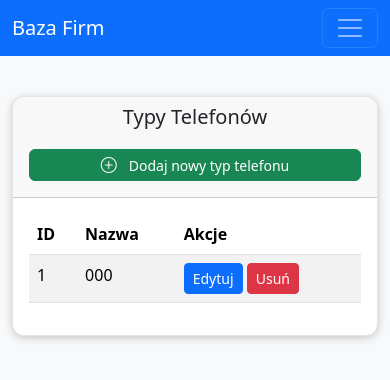
After one commit to pawelpalicki/ListaFirm3, a Flask app: page /phone_types in a window 390 px wide. The commit adds this page. Shown: the top 380 px of the page. Run offline with Flask 3, Linux system fonts and the light colour scheme; tables that the repository leaves empty hold one stand-in row (values such as "Sample post"); some libraries are stand-ins or nearby versions.

Commit message:
Added pages to edit tables for specializates, compay type, phone type, adres type, and mail type

```diff
--- a/app/routes.py
+++ b/app/routes.py
@@ -700,3 +700,337 @@ def edit_company(company_id):
                 return render_template('company_edit_form.html', form=form, title='Edycja firmy') # Dodano context
         else:
             return render_template('company_edit_form.html', form=form, title='Edycja firmy') # Dodano context
+
+
+
+@main.route('/specialties')
+def list_specialties():
+    specialties = Specjalnosci.query.all()
+    return render_template('specialties.html', items=specialties, title='Specjalności')
+
+@main.route('/specialties/new', methods=['GET', 'POST'])
+def new_specialty():
+    from app.forms import SpecialtyForm # Local import
+    form = SpecialtyForm()
+    if form.validate_on_submit():
+        try:
+            # Sprawdzamy, czy specjalność już istnieje (case-insensitive)
+            existing_spec = Specjalnosci.query.filter(func.lower(Specjalnosci.Specjalnosc) == func.lower(form.name.data)).first()
+            if existing_spec:
+                flash('Specjalność o tej nazwie już istnieje.', 'warning')
+            else:
+                max_id = db.session.query(func.max(Specjalnosci.ID_SPECJALNOSCI)).scalar() or 0
+                new_spec = Specjalnosci(ID_SPECJALNOSCI=max_id + 1, Specjalnosc=form.name.data)
+                db.session.add(new_spec)
+                db.session.commit()
+                flash('Specjalność została dodana pomyślnie!', 'success')
+                return redirect(url_for('main.list_specialties'))
+        except SQLAlchemyError as e:
+            db.session.rollback()
+            flash(f'Wystąpił błąd podczas dodawania specjalności: {e}', 'danger')
+    return render_template('simple_form.html', form=form, title='Dodaj Specjalność', back_url=url_for('main.list_specialties'))
+
+@main.route('/specialties/<int:id>/edit', methods=['GET', 'POST'])
+def edit_specialty(id):
+    from app.forms import SpecialtyForm # Local import
+    specialty = Specjalnosci.query.get_or_404(id)
+    form = SpecialtyForm(obj=specialty)
+    if request.method == 'GET':
+        # Explicitly set the form data for the 'name' field from the model attribute 'Specjalnosc'
+        form.name.data = specialty.Specjalnosc
+        return render_template('simple_form.html', form=form, title='Edytuj Specjalność', back_url=url_for('main.list_specialties'))
+    else: # POST request
+        if form.validate_on_submit():
+            try:
+                # Sprawdzamy, czy inna specjalność o tej nazwie już istnieje (case-insensitive)
+                existing_spec = Specjalnosci.query.filter(func.lower(Specjalnosci.Specjalnosc) == func.lower(form.name.data), Specjalnosci.ID_SPECJALNOSCI != id).first()
+                if existing_spec:
+                    flash('Specjalność o tej nazwie już istnieje.', 'warning')
+                else:
+                    specialty.Specjalnosc = form.name.data
+                    db.session.commit()
+                    flash('Specjalność została zaktualizowana pomyślnie!', 'success')
+                    return redirect(url_for('main.list_specialties'))
+            except SQLAlchemyError as e:
+                db.session.rollback()
+                flash(f'Wystąpił błąd podczas aktualizacji specjalności: {e}', 'danger')
+        return render_template('simple_form.html', form=form, title='Edytuj Specjalność', back_url=url_for('main.list_specialties'))
+
+@main.route('/specialties/<int:id>/delete', methods=['POST'])
+def delete_specialty(id):
+    specialty = Specjalnosci.query.get_or_404(id)
+    try:
+        db.session.delete(specialty)
+        db.session.commit()
+        flash('Specjalność została usunięta pomyślnie!', 'success')
+    except SQLAlchemyError as e:
+        db.session.rollback()
+        flash(f'Wystąpił błąd podczas usuwania specjalności: {e}', 'danger')
+    return redirect(url_for('main.list_specialties'))
+
+
+@main.route('/address_types')
+def list_address_types():
+    address_types = AdresyTyp.query.all()
+    return render_template('address_types.html', items=address_types, title='Typy Adresów')
+
+@main.route('/address_types/new', methods=['GET', 'POST'])
+def new_address_type():
+    from app.forms import AddressTypeForm # Local import
+    form = AddressTypeForm()
+    if form.validate_on_submit():
+        try:
+            # Sprawdzamy, czy typ adresu już istnieje (case-insensitive)
+            existing_type = AdresyTyp.query.filter(func.lower(AdresyTyp.Typ_adresu) == func.lower(form.name.data)).first()
+            if existing_type:
+                flash('Typ adresu o tej nazwie już istnieje.', 'warning')
+            else:
+                max_id = db.session.query(func.max(AdresyTyp.ID_ADRESY_TYP)).scalar() or 0
+                new_type = AdresyTyp(ID_ADRESY_TYP=max_id + 1, Typ_adresu=form.name.data)
+                db.session.add(new_type)
+                db.session.commit()
+                flash('Typ adresu został dodany pomyślnie!', 'success')
+                return redirect(url_for('main.list_address_types'))
+        except SQLAlchemyError as e:
+            db.session.rollback()
+            flash(f'Wystąpił błąd podczas dodawania typu adresu: {e}', 'danger')
+    return render_template('simple_form.html', form=form, title='Dodaj Typ Adresu', back_url=url_for('main.list_address_types'))
+
+
+@main.route('/address_types/<int:id>/edit', methods=['GET', 'POST'])
+def edit_address_type(id):
+    from app.forms import AddressTypeForm # Local import
+    address_type = AdresyTyp.query.get_or_404(id)
+    form = AddressTypeForm(obj=address_type)
+    if request.method == 'GET':
+         # Explicitly set the form data for the 'name' field from the model attribute 'Typ_adresu'
+        form.name.data = address_type.Typ_adresu
+        return render_template('simple_form.html', form=form, title='Edytuj Typ Adresu', back_url=url_for('main.list_address_types'))
+    else: # POST request
+        if form.validate_on_submit():
+            try:
+                # Sprawdzamy, czy inny typ adresu o tej nazwie już istnieje (case-insensitive)
+                existing_type = AdresyTyp.query.filter(func.lower(AdresyTyp.Typ_adresu) == func.lower(form.name.data), AdresyTyp.ID_ADRESY_TYP != id).first()
+                if existing_type:
+                    flash('Typ adresu o tej nazwie już istnieje.', 'warning')
+                else:
+                    address_type.Typ_adresu = form.name.data
+                    db.session.commit()
+                    flash('Typ adresu został zaktualizowany pomyślnie!', 'success')
+                    return redirect(url_for('main.list_address_types'))
+            except SQLAlchemyError as e:
+                db.session.rollback()
+                flash(f'Wystąpił błąd podczas aktualizacji typu adresu: {e}', 'danger')
+        return render_template('simple_form.html', form=form, title='Edytuj Typ Adresu', back_url=url_for('main.list_address_types'))
+
+@main.route('/address_types/<int:id>/delete', methods=['POST'])
+def delete_address_type(id):
+    address_type = AdresyTyp.query.get_or_404(id)
+    try:
+        db.session.delete(address_type)
+        db.session.commit()
+        flash('Typ adresu został usunięty pomyślnie!', 'success')
+    except SQLAlchemyError as e:
+        db.session.rollback()
+        flash(f'Wystąpił błąd podczas usuwania typu adresu: {e}', 'danger')
+    return redirect(url_for('main.list_address_types'))
+
+
+@main.route('/email_types')
+def list_email_types():
+    email_types = EmailTyp.query.all()
+    return render_template('email_types.html', items=email_types, title='Typy E-maili')
+
+@main.route('/email_types/new', methods=['GET', 'POST'])
+def new_email_type():
+    from app.forms import EmailTypeForm # Local import
+    form = EmailTypeForm()
+    if form.validate_on_submit():
+        try:
+            # Sprawdzamy, czy typ emaila już istnieje (case-insensitive)
+            existing_type = EmailTyp.query.filter(func.lower(EmailTyp.Typ_emaila) == func.lower(form.name.data)).first()
+            if existing_type:
+                flash('Typ emaila o tej nazwie już istnieje.', 'warning')
+            else:
+                max_id = db.session.query(func.max(EmailTyp.ID_EMAIL_TYP)).scalar() or 0
+                new_type = EmailTyp(ID_EMAIL_TYP=max_id + 1, Typ_emaila=form.name.data)
+                db.session.add(new_type)
+                db.session.commit()
+                flash('Typ emaila został dodany pomyślnie!', 'success')
+                return redirect(url_for('main.list_email_types'))
+        except SQLAlchemyError as e:
+            db.session.rollback()
+            flash(f'Wystąpił błąd podczas dodawania typu emaila: {e}', 'danger')
+    return render_template('simple_form.html', form=form, title='Dodaj Typ E-maila', back_url=url_for('main.list_email_types'))
+
+@main.route('/email_types/<int:id>/edit', methods=['GET', 'POST'])
+def edit_email_type(id):
+    from app.forms import EmailTypeForm # Local import
+    email_type = EmailTyp.query.get_or_404(id)
+    form = EmailTypeForm(obj=email_type)
+    if request.method == 'GET':
+        # Explicitly set the form data for the 'name' field from the model attribute 'Typ_emaila'
+        form.name.data = email_type.Typ_emaila
+        return render_template('simple_form.html', form=form, title='Edytuj Typ E-maila', back_url=url_for('main.list_email_types'))
+    else: # POST request
+        if form.validate_on_submit():
+            try:
+                # Sprawdzamy, czy inny typ emaila o tej nazwie już istnieje (case-insensitive)
+                existing_type = EmailTyp.query.filter(func.lower(EmailTyp.Typ_emaila) == func.lower(form.name.data), EmailTyp.ID_EMAIL_TYP != id).first()
+                if existing_type:
+                    flash('Typ emaila o tej nazwie już istnieje.', 'warning')
+                else:
+                    email_type.Typ_emaila = form.name.data
+                    db.session.commit()
+                    flash('Typ emaila został zaktualizowany pomyślnie!', 'success')
+                    return redirect(url_for('main.list_email_types'))
+            except SQLAlchemyError as e:
+                db.session.rollback()
+                flash(f'Wystąpił błąd podczas aktualizacji typu emaila: {e}', 'danger')
+        return render_template('simple_form.html', form=form, title='Edytuj Typ E-maila', back_url=url_for('main.list_email_types'))
+
+@main.route('/email_types/<int:id>/delete', methods=['POST'])
+def delete_email_type(id):
+    email_type = EmailTyp.query.get_or_404(id)
+    try:
+        db.session.delete(email_type)
+        db.session.commit()
+        flash('Typ emaila został usunięty pomyślnie!', 'success')
+    except SQLAlchemyError as e:
+        db.session.rollback()
+        flash(f'Wystąpił błąd podczas usuwania typu emaila: {e}', 'danger')
+    return redirect(url_for('main.list_email_types'))
+
+
+@main.route('/phone_types')
+def list_phone_types():
+    phone_types = TelefonTyp.query.all()
+    return render_template('phone_types.html', items=phone_types, title='Typy Telefonów')
+
+@main.route('/phone_types/new', methods=['GET', 'POST'])
+def new_phone_type():
+    from app.forms import PhoneTypeForm # Local import
+    form = PhoneTypeForm()
+    if form.validate_on_submit():
+        try:
+            # Sprawdzamy, czy typ telefonu już istnieje (case-insensitive)
+            existing_type = TelefonTyp.query.filter(func.lower(TelefonTyp.Typ_telefonu) == func.lower(form.name.data)).first()
+            if existing_type:
+                flash('Typ telefonu o tej nazwie już istnieje.', 'warning')
+            else:
+                max_id = db.session.query(func.max(TelefonTyp.ID_TELEFON_TYP)).scalar() or 0
+                new_type = TelefonTyp(ID_TELEFON_TYP=max_id + 1, Typ_telefonu=form.name.data)
+                db.session.add(new_type)
+                db.session.commit()
+                flash('Typ telefonu został dodany pomyślnie!', 'success')
+                return redirect(url_for('main.list_phone_types'))
+        except SQLAlchemyError as e:
+            db.session.rollback()
+            flash(f'Wystąpił błąd podczas dodawania typu telefonu: {e}', 'danger')
+    return render_template('simple_form.html', form=form, title='Dodaj Typ Telefonu', back_url=url_for('main.list_phone_types'))
+
+@main.route('/phone_types/<int:id>/edit', methods=['GET', 'POST'])
+def edit_phone_type(id):
+    from app.forms import PhoneTypeForm # Local import
+    phone_type = TelefonTyp.query.get_or_404(id)
+    form = PhoneTypeForm(obj=phone_type)
+    if request.method == 'GET':
+        # Explicitly set the form data for the 'name' field from the model attribute 'Typ_telefonu'
+        form.name.data = phone_type.Typ_telefonu
+        return render_template('simple_form.html', form=form, title='Edytuj Typ Telefonu', back_url=url_for('main.list_phone_types'))
+    else: # POST request
+        if form.validate_on_submit():
+            try:
+                # Sprawdzamy, czy inny typ telefonu o tej nazwie już istnieje (case-insensitive)
+                existing_type = TelefonTyp.query.filter(func.lower(TelefonTyp.Typ_telefonu) == func.lower(form.name.data), TelefonTyp.ID_TELEFON_TYP != id).first()
+                if existing_type:
+                    flash('Typ telefonu o tej nazwie już istnieje.', 'warning')
+                else:
+                    phone_type.Typ_telefonu = form.name.data
+                    db.session.commit()
+                    flash('Typ telefonu został zaktualizowany pomyślnie!', 'success')
+                    return redirect(url_for('main.list_phone_types'))
+            except SQLAlchemyError as e:
+                db.session.rollback()
+                flash(f'Wystąpił błąd podczas aktualizacji typu telefonu: {e}', 'danger')
+        return render_template('simple_form.html', form=form, title='Edytuj Typ Telefonu', back_url=url_for('main.list_phone_types'))
+
+@main.route('/phone_types/<int:id>/delete', methods=['POST'])
+def delete_phone_type(id):
+    phone_type = TelefonTyp.query.get_or_404(id)
+    try:
+        db.session.delete(phone_type)
+        db.session.commit()
+        flash('Typ telefonu został usunięty pomyślnie!', 'success')
+    except SQLAlchemyError as e:
+        db.session.rollback()
+        flash(f'Wystąpił błąd podczas usuwania typu telefonu: {e}', 'danger')
+    return redirect(url_for('main.list_phone_types'))
+
+# Routes for Company Types
+@main.route('/company_types')
+def list_company_types():
+    company_types = FirmyTyp.query.all()
+    return render_template('company_types.html', items=company_types, title='Typy Firm')
+
+@main.route('/company_types/new', methods=['GET', 'POST'])
+def new_company_type():
+    from app.forms import CompanyTypeForm # Local import
+    form = CompanyTypeForm()
+    if form.validate_on_submit():
+        try:
+            # Check if company type already exists (case-insensitive)
+            existing_type = FirmyTyp.query.filter(func.lower(FirmyTyp.Typ_firmy) == func.lower(form.name.data)).first()
+            if existing_type:
+                flash('Typ firmy o tej nazwie już istnieje.', 'warning')
+            else:
+                # Generate a unique ID for FirmyTyp (using UUID snippet from previous try)
+                import uuid
+                new_id = str(uuid.uuid4())[:8].upper() # Skrócony UUID jako identyfikator
+                new_type = FirmyTyp(ID_FIRMY_TYP=new_id, Typ_firmy=form.name.data)
+                db.session.add(new_type)
+                db.session.commit()
+                flash('Typ firmy został dodany pomyślnie!', 'success')
+                return redirect(url_for('main.list_company_types'))
+        except SQLAlchemyError as e:
+            db.session.rollback()
+            flash(f'Wystąpił błąd podczas dodawania typu firmy: {e}', 'danger')
+    return render_template('simple_form.html', form=form, title='Dodaj Typ Firmy', back_url=url_for('main.list_company_types'))
+
+@main.route('/company_types/<string:id>/edit', methods=['GET', 'POST'])
+def edit_company_type(id):
+    from app.forms import CompanyTypeForm # Local import
+    company_type = FirmyTyp.query.get_or_404(id)
+    form = CompanyTypeForm(obj=company_type)
+    if request.method == 'GET':
+         # Explicitly set the form data for the 'name' field from the model attribute 'Typ_firmy'
+        form.name.data = company_type.Typ_firmy
+        return render_template('simple_form.html', form=form, title='Edytuj Typ Firmy', back_url=url_for('main.list_company_types'))
+    else: # POST request
+        if form.validate_on_submit():
+            try:
+                # Check if another company type with this name already exists (case-insensitive)
+                existing_type = FirmyTyp.query.filter(func.lower(FirmyTyp.Typ_firmy) == func.lower(form.name.data), FirmyTyp.ID_FIRMY_TYP != id).first()
+                if existing_type:
+                     flash('Typ firmy o tej nazwie już istnieje.', 'warning')
+                else:
+                    company_type.Typ_firmy = form.name.data
+                    db.session.commit()
+                    flash('Typ firmy został zaktualizowany pomyślnie!', 'success')
+                    return redirect(url_for('main.list_company_types'))
+            except SQLAlchemyError as e:
+                db.session.rollback()
+                flash(f'Wystąpił błąd podczas aktualizacji typu firmy: {e}', 'danger')
+        return render_template('simple_form.html', form=form, title='Edytuj Typ Firmy', back_url=url_for('main.list_company_types'))
+
+@main.route('/company_types/<string:id>/delete', methods=['POST'])
+def delete_company_type(id):
+    company_type = FirmyTyp.query.get_or_404(id)
+    try:
+        db.session.delete(company_type)
+        db.session.commit()
+        flash('Typ firmy został usunięty pomyślnie!', 'success')
+    except SQLAlchemyError as e:
+        db.session.rollback()
+        flash(f'Wystąpił błąd podczas usuwania typu firmy: {e}', 'danger')
+    return redirect(url_for('main.list_company_types'))
--- a/app/templates/base.html
+++ b/app/templates/base.html
@@ -35,11 +35,11 @@
                                 Inne formularze
                             </a>
                             <ul class="dropdown-menu" aria-labelledby="navbarDropdown">
-                                <li><a class="dropdown-item" href="#">Dodaj Specjalność</a></li>
-                                <li><a class="dropdown-item" href="#">Dodaj typ firmy</a></li>
-                                <li><a class="dropdown-item" href="#">Dodaj typ adresu</a></li>
-                                <li><a class="dropdown-item" href="#">Dodaj typ telefonu</a></li>
-                                <li><a class="dropdown-item" href="#">Dodaj typ e-maila</a></li>
+                                <li><a class="dropdown-item" href="{{ url_for('main.list_specialties') }}">Specjalności</a></li>
+                                <li><a class="dropdown-item" href="{{ url_for('main.list_company_types') }}">Typy firm</a></li>
+                                <li><a class="dropdown-item" href="{{ url_for('main.list_address_types') }}">Typy adresów</a></li>
+                                <li><a class="dropdown-item" href="{{ url_for('main.list_phone_types') }}">Typy telefonów</a></li>
+                                <li><a class="dropdown-item" href="{{ url_for('main.list_email_types') }}">Typy e-maili</a></li>
                                 <!-- <li><hr class="dropdown-divider"></li> -->
                             </ul>
                         </li>
--- /dev/null
+++ b/app/templates/phone_types.html
@@ -0,0 +1,41 @@
+{% extends 'base.html' %}
+
+{% block content %}
+<div class="row">
+    <div class="col-12">
+        <div class="card">
+            <div class="card-header d-flex justify-content-between align-items-center">
+                <h5 class="card-title">{{ title }}</h5>
+                 <a href="{{ url_for('main.new_phone_type') }}" class="btn btn-success btn-sm">
+                    <i class="bi bi-plus-circle"></i> Dodaj nowy typ telefonu
+                </a>
+            </div>
+            <div class="card-body">
+                <table class="table table-striped">
+                    <thead>
+                        <tr>
+                            <th>ID</th>
+                            <th>Nazwa</th>
+                            <th>Akcje</th>
+                        </tr>
+                    </thead>
+                    <tbody>
+                        {% for item in items %}
+                        <tr>
+                            <td>{{ item.ID_TELEFON_TYP }}</td>
+                            <td>{{ item.Typ_telefonu }}</td>
+                            <td>
+                                <a href="{{ url_for('main.edit_phone_type', id=item.ID_TELEFON_TYP) }}" class="btn btn-sm btn-primary">Edytuj</a>
+                                <form action="{{ url_for('main.delete_phone_type', id=item.ID_TELEFON_TYP) }}" method="POST" style="display: inline;">
+                                    <button type="submit" class="btn btn-sm btn-danger" onclick="return confirm('Czy na pewno chcesz usunąć ten typ telefonu?');">Usuń</button>
+                                </form>
+                            </td>
+                        </tr>
+                        {% endfor %}
+                    </tbody>
+                </table>
+            </div>
+        </div>
+    </div>
+</div>
+{% endblock %}
```
Also changed, not shown: app/forms.py (+22 -1 lines), app/templates/address_types.html (added, +41 -0 lines), app/templates/company_types.html (added, +41 -0 lines), app/templates/email_types.html (added, +41 -0 lines), app/templates/simple_form.html (added, +24 -0 lines), app/templates/specialties.html (added, +41 -0 lines), firmy.db.
